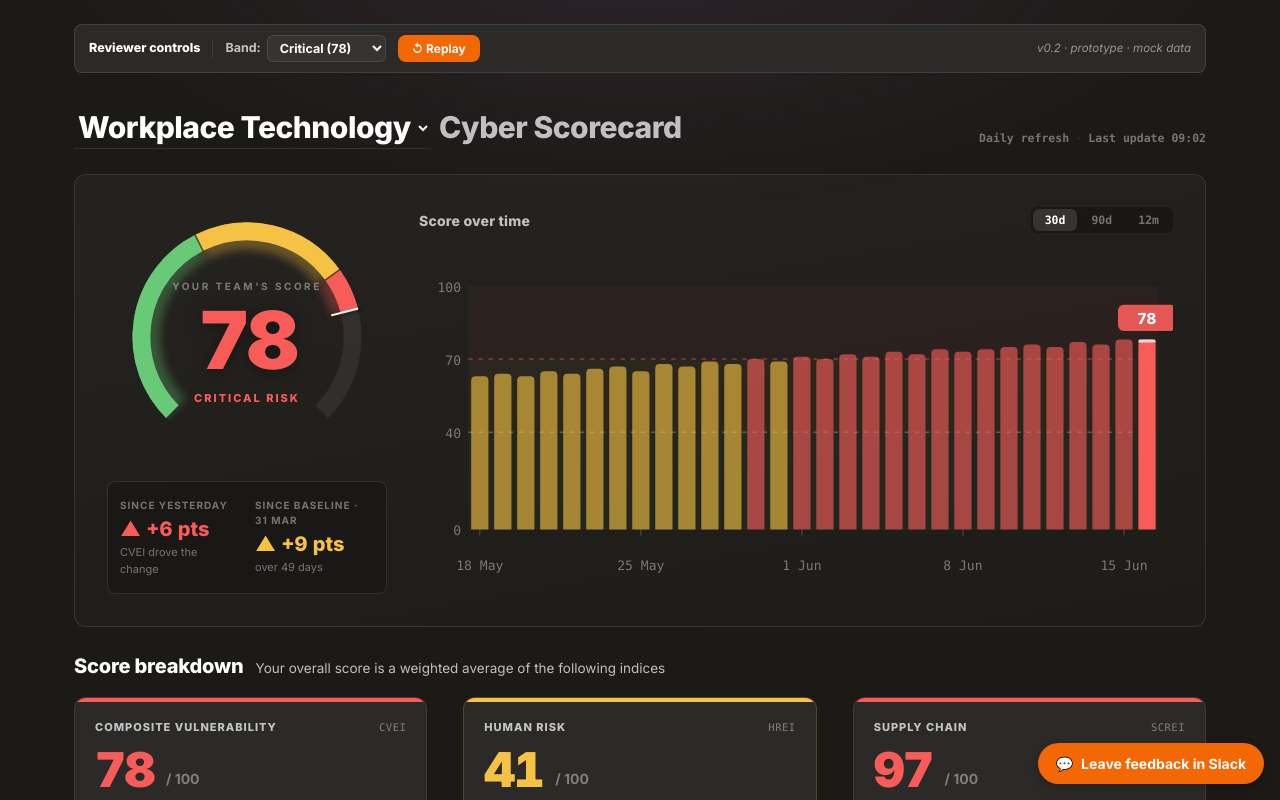
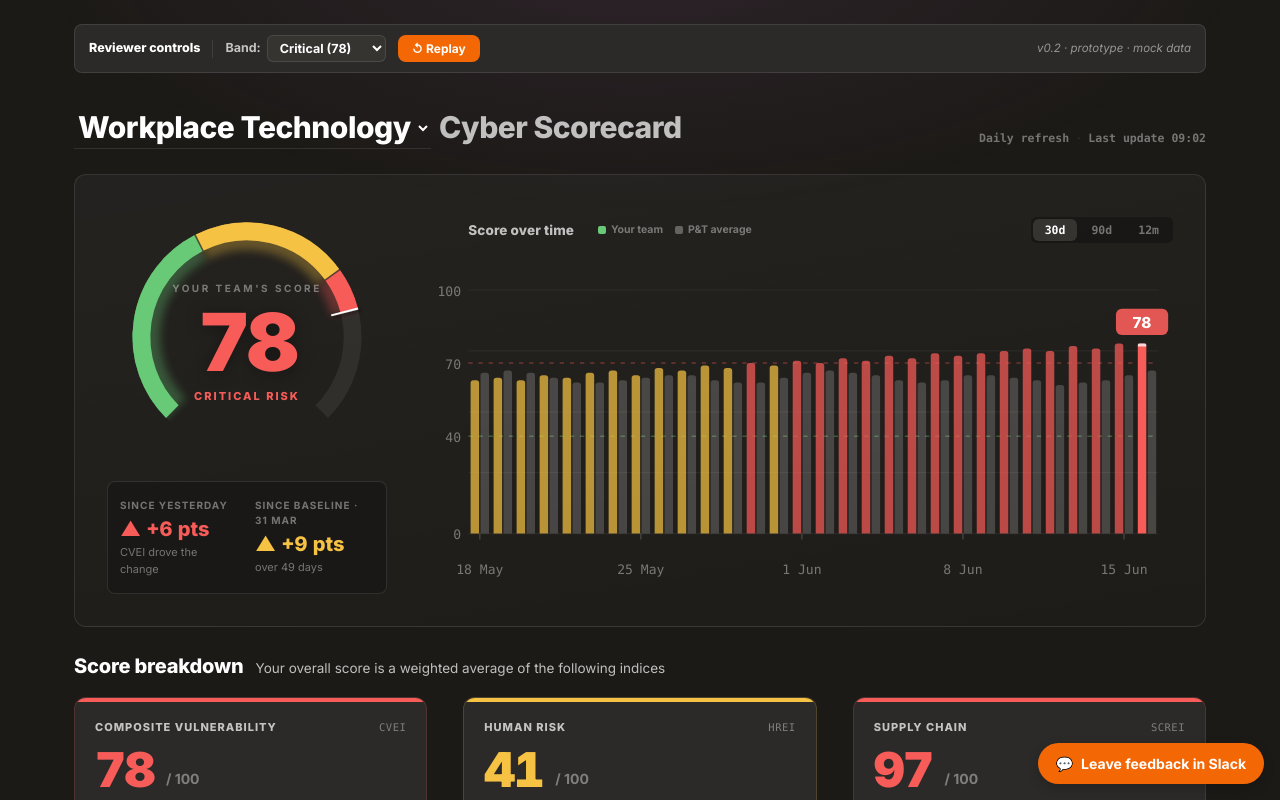
Before and after one commit to apradana/cyber-scorecard-prototype, a Vue app: page / in a window 1280 px wide. Both pictures are taken after a click on the button "Got it". Shown: the top 800 px of the page. Built offline with nearby package versions, Linux system fonts and the light colour scheme; a web font is replaced by a local one.

Commit message:
Round 7: dual-series bars, 90d fix, dial spacing, delta-stats alignment

```diff
--- a/src/components/RiskRing.vue
+++ b/src/components/RiskRing.vue
@@ -249,7 +249,7 @@ watch(() => props.score, (next) => {
   color: var(--content-disabled);
   text-transform: uppercase;
   font-weight: var(--fw-bold);
-  margin-bottom: 6px;
+  margin-bottom: 0;
 }
 .score-num {
   font-size: 80px;
@@ -261,12 +261,13 @@ watch(() => props.score, (next) => {
   text-shadow: 0 2px 16px rgba(0, 0, 0, 0.35);
   font-variant-numeric: tabular-nums;
   transition: color var(--t-fast) var(--ease-out);
+  margin-top: 6px;
 }
 .score-num.safe { color: var(--rag-safe); }
 .score-num.warn { color: var(--rag-warn); }
 .score-num.crit { color: var(--rag-crit); }
 .descriptor {
-  margin-top: 10px;
+  margin-top: 6px;
   font-size: 11px;
   letter-spacing: 2px;
   font-weight: var(--fw-extra-bold);
--- a/src/components/ScorecardOverview.vue
+++ b/src/components/ScorecardOverview.vue
@@ -153,7 +153,7 @@ function replayRev() {
 
           <!-- Right: bar chart -->
           <div class="chart-col">
-            <TrendBars :data="team.trendData!" />
+            <TrendBars :data="team.trendData!" :peer-average="team.comparison!.orgAverage" />
           </div>
         </div>
 
@@ -364,7 +364,7 @@ function replayRev() {
 .ring-wrap { flex-shrink: 0; }
 
 .delta-stats {
-  flex: 1;
+  margin-top: auto;
   display: flex;
   gap: var(--space-4);
   width: 100%;
--- a/src/components/TrendBars.vue
+++ b/src/components/TrendBars.vue
@@ -5,7 +5,10 @@ import { bandFor } from '../data/mockData'
 
 const props = defineProps<{
   data: TrendData
+  peerAverage?: number
 }>()
+
+const PEER_AVG = computed(() => props.peerAverage ?? 64)
 
 const PERIODS: TrendPeriod[] = ['30d', '90d', '12m']
 const PERIOD_DAYS: Record<TrendPeriod, number> = { '7d': 7, '30d': 30, '90d': 90, '12m': 365 }
@@ -13,18 +16,25 @@ const PERIOD_DAYS: Record<TrendPeriod, number> = { '7d': 7, '30d': 30, '90d': 90
 const period = ref<TrendPeriod>('30d')
 const scores = computed(() => props.data[period.value])
 
+// Peer average: flat baseline with minor sinusoidal noise
+const peerScores = computed(() =>
+  scores.value.map((_, i) => {
+    const noise = Math.round(Math.sin(i * 0.9 + 0.5) * 2 + Math.cos(i * 0.4) * 1)
+    return Math.max(10, Math.min(90, PEER_AVG.value + noise))
+  })
+)
+
 // ─── SVG canvas ────────────────────────────────────────────────────
 const W = 520
 const H = 220
 const PAD_L = 34
 const PAD_R = 10
 const PAD_T = 20
-const PAD_B = 32   // room for date labels
+const PAD_B = 32
 
 const CW = W - PAD_L - PAD_R
 const CH = H - PAD_T - PAD_B
 
-// ─── Helpers ───────────────────────────────────────────────────────
 function scoreToY(s: number): number {
   return PAD_T + CH - (s / 100) * CH
 }
@@ -32,10 +42,14 @@ function scoreToY(s: number): number {
 const REF_40_Y = computed(() => scoreToY(40))
 const REF_70_Y = computed(() => scoreToY(70))
 
-// ─── Bar geometry — gap = 1/3 of bar width (barW = 0.75 × slot) ────
+// ─── Grouped bar geometry ──────────────────────────────────────────
 const n = computed(() => scores.value.length)
 const slotW = computed(() => CW / n.value)
-const barW = computed(() => slotW.value * 0.75)
+
+// Each slot: 10% outer pad each side, 6% inner gap between the pair
+const outerPad  = computed(() => slotW.value * 0.10)
+const innerGap  = computed(() => slotW.value * 0.06)
+const barW      = computed(() => (slotW.value - 2 * outerPad.value - innerGap.value) / 2)
 
 interface Bar {
   x: number; y: number; h: number
@@ -43,25 +57,10 @@ interface Bar {
   color: string; opacity: number
 }
 
-const bars = computed<Bar[]>(() =>
-  scores.value.map((score, i) => {
-    const isLatest = i === scores.value.length - 1
-    const b = bandFor(score)
-    const color = b === 'safe' ? 'var(--rag-safe)' : b === 'warn' ? 'var(--rag-warn)' : 'var(--rag-crit)'
-    const h = Math.max(2, (score / 100) * CH)
-    return {
-      x: PAD_L + i * slotW.value + (slotW.value - barW.value) / 2,
-      y: PAD_T + CH - h,
-      h, score, isLatest, color,
-      opacity: isLatest ? 1 : 0.62,
-    }
-  })
-)
-
 // Top-rounded-only bar path
 function barPath(bx: number, by: number, bw: number, bh: number): string {
-  const r = Math.min(3, bh / 2)
-  if (r < 0.5) return `M ${bx},${by} h ${bw} v ${bh} h ${-bw} Z`
+  const r = Math.min(2, bh / 2, bw / 3)
+  if (r < 0.5) return `M ${bx},${by + bh} L ${bx},${by} L ${bx + bw},${by} L ${bx + bw},${by + bh} Z`
   return [
     `M ${bx},${by + bh}`,
     `L ${bx},${by + r}`,
@@ -73,9 +72,39 @@ function barPath(bx: number, by: number, bw: number, bh: number): string {
   ].join(' ')
 }
 
-const latest = computed(() => bars.value[bars.value.length - 1])
+const teamBars = computed<Bar[]>(() =>
+  scores.value.map((score, i) => {
+    const isLatest = i === scores.value.length - 1
+    const b = bandFor(score)
+    const color = b === 'safe' ? 'var(--rag-safe)' : b === 'warn' ? 'var(--rag-warn)' : 'var(--rag-crit)'
+    const h = Math.max(2, (score / 100) * CH)
+    const x = PAD_L + i * slotW.value + outerPad.value
+    return { x, y: PAD_T + CH - h, h, score, isLatest, color, opacity: isLatest ? 1 : 0.72 }
+  })
+)
 
-// ─── Date-based x-axis ticks every ~7 days ─────────────────────────
+const peerBars = computed<Bar[]>(() =>
+  peerScores.value.map((score, i) => {
+    const h = Math.max(2, (score / 100) * CH)
+    const x = PAD_L + i * slotW.value + outerPad.value + barW.value + innerGap.value
+    return { x, y: PAD_T + CH - h, h, score, isLatest: i === peerScores.value.length - 1, color: 'rgba(255,255,255,0.18)', opacity: 1 }
+  })
+)
+
+const latestTeam = computed(() => teamBars.value[teamBars.value.length - 1])
+
+// Gridlines at 0, 25, 50, 75, 100
+const gridLines = [0, 25, 50, 75, 100].map(s => ({ score: s, y: scoreToY(s) }))
+
+// Y-axis labels at band boundaries + extremes
+const yLabels = [
+  { score: 0,   label: '0' },
+  { score: 40,  label: '40' },
+  { score: 70,  label: '70' },
+  { score: 100, label: '100' },
+]
+
+// ─── Date-based x-axis ticks ─────────────────────────────────────────
 interface DateTick { x: number; label: string }
 
 const dateTicks = computed<DateTick[]>(() => {
@@ -83,12 +112,11 @@ const dateTicks = computed<DateTick[]>(() => {
   const totalDays = PERIOD_DAYS[period.value]
   const daysPerBar = totalDays / numBars
 
-  // Tick interval in bars: every 7 days, but at least every 2, at most every 4
   let barsPerTick: number
   if (period.value === '12m') {
-    barsPerTick = Math.max(1, Math.round(numBars / 4))   // ~quarterly
+    barsPerTick = Math.max(1, Math.round(numBars / 4))
   } else {
-    barsPerTick = Math.max(2, Math.round(7 / daysPerBar)) // every 7 days
+    barsPerTick = Math.max(2, Math.round(7 / daysPerBar))
   }
 
   const today = new Date()
@@ -105,27 +133,22 @@ const dateTicks = computed<DateTick[]>(() => {
     } else {
       label = d.toLocaleDateString('en-GB', { day: 'numeric', month: 'short' })
     }
-    // x center of bar i
     const x = PAD_L + i * slotW.value + slotW.value / 2
     ticks.push({ x, label })
   }
 
   return ticks
 })
-
-// ─── Y-axis labels ─────────────────────────────────────────────────
-const yLabels = [
-  { score: 0,   label: '0' },
-  { score: 40,  label: '40' },
-  { score: 70,  label: '70' },
-  { score: 100, label: '100' },
-]
 </script>
 
 <template>
   <div class="bars-wrap">
     <div class="bars-head">
       <span class="bars-label">Score over time</span>
+      <div class="bars-legend">
+        <span class="legend-item"><span class="legend-dot team" />Your team</span>
+        <span class="legend-item"><span class="legend-dot peer" />P&amp;T average</span>
+      </div>
       <div class="period-toggle" role="group" aria-label="Chart period">
         <button
           v-for="p in PERIODS"
@@ -141,58 +164,88 @@ const yLabels = [
       class="bars-svg"
       :aria-label="`Score trend over last ${period}`"
     >
-      <!-- Band zone fills -->
-      <rect :x="PAD_L" :y="PAD_T" :width="CW" :height="REF_70_Y - PAD_T"
-            fill="var(--rag-crit)" opacity="0.04" />
-      <rect :x="PAD_L" :y="REF_70_Y" :width="CW" :height="REF_40_Y - REF_70_Y"
-            fill="var(--rag-warn)" opacity="0.04" />
-      <rect :x="PAD_L" :y="REF_40_Y" :width="CW" :height="PAD_T + CH - REF_40_Y"
-            fill="var(--rag-safe)" opacity="0.04" />
+      <!-- Subtle horizontal gridlines -->
+      <line
+        v-for="gl in gridLines"
+        :key="gl.score"
+        :x1="PAD_L" :y1="gl.y"
+        :x2="W - PAD_R" :y2="gl.y"
+        stroke="var(--border-default)"
+        stroke-width="0.8"
+        opacity="0.5"
+      />
 
-      <!-- Threshold lines at 40 and 70 -->
+      <!-- Band threshold lines at 40 and 70 -->
       <line :x1="PAD_L" :y1="REF_40_Y" :x2="W - PAD_R" :y2="REF_40_Y"
-            stroke="var(--rag-safe)" stroke-width="1" stroke-dasharray="3 4" opacity="0.45" />
+            stroke="var(--rag-safe)" stroke-width="1" stroke-dasharray="3 4" opacity="0.35" />
       <line :x1="PAD_L" :y1="REF_70_Y" :x2="W - PAD_R" :y2="REF_70_Y"
-            stroke="var(--rag-crit)" stroke-width="1" stroke-dasharray="3 4" opacity="0.45" />
+            stroke="var(--rag-crit)" stroke-width="1" stroke-dasharray="3 4" opacity="0.35" />
 
       <!-- Y-axis labels -->
-      <text v-for="yl in yLabels" :key="yl.score"
-            :x="PAD_L - 5" :y="scoreToY(yl.score) + 4"
-            class="axis-label" text-anchor="end">{{ yl.label }}</text>
+      <text
+        v-for="yl in yLabels"
+        :key="yl.score"
+        :x="PAD_L - 5"
+        :y="scoreToY(yl.score) + 4"
+        class="axis-label"
+        text-anchor="end"
+      >{{ yl.label }}</text>
 
-      <!-- Bars (top corners rounded only) -->
-      <g v-for="(bar, i) in bars" :key="i">
+      <!-- Peer bars (drawn first, behind team bars) -->
+      <path
+        v-for="(bar, i) in peerBars"
+        :key="'p' + i"
+        :d="barPath(bar.x, bar.y, barW, bar.h)"
+        :fill="bar.color"
+        :opacity="bar.opacity"
+      />
+
+      <!-- Team bars -->
+      <g v-for="(bar, i) in teamBars" :key="'t' + i">
         <path
           :d="barPath(bar.x, bar.y, barW, bar.h)"
-          :fill="bar.color" :opacity="bar.opacity"
+          :fill="bar.color"
+          :opacity="bar.opacity"
         />
-        <path v-if="bar.isLatest"
-          :d="barPath(bar.x, bar.y, barW, 2)"
-          fill="white" opacity="0.75"
+        <!-- Latest bar: thin white highlight stripe at top -->
+        <path
+          v-if="bar.isLatest"
+          :d="barPath(bar.x, bar.y, barW, Math.min(2, bar.h))"
+          fill="white"
+          opacity="0.75"
         />
       </g>
 
-      <!-- Latest bar callout -->
-      <g v-if="latest">
+      <!-- Latest team score callout bubble -->
+      <g v-if="latestTeam">
         <rect
-          :x="latest.x + barW / 2 - 20"
-          :y="latest.y - 24"
-          width="40" height="18" rx="4"
-          :fill="latest.color" opacity="0.92"
+          :x="latestTeam.x + barW / 2 - 18"
+          :y="latestTeam.y - 24"
+          width="36" height="18" rx="4"
+          :fill="latestTeam.color" opacity="0.9"
         />
         <text
-          :x="latest.x + barW / 2"
-          :y="latest.y - 11"
-          class="callout-text" text-anchor="middle"
-        >{{ latest.score }}</text>
+          :x="latestTeam.x + barW / 2"
+          :y="latestTeam.y - 11"
+          class="callout-text"
+          text-anchor="middle"
+        >{{ latestTeam.score }}</text>
       </g>
 
       <!-- Date ticks on x-axis -->
-      <g v-for="(tick, i) in dateTicks" :key="i">
-        <line :x1="tick.x" :y1="PAD_T + CH" :x2="tick.x" :y2="PAD_T + CH + 4"
-              stroke="var(--content-disabled)" stroke-width="1" opacity="0.4" />
-        <text :x="tick.x" :y="H - 4"
-              class="axis-label" text-anchor="middle">{{ tick.label }}</text>
+      <g v-for="(tick, i) in dateTicks" :key="'dt' + i">
+        <line
+          :x1="tick.x" :y1="PAD_T + CH"
+          :x2="tick.x" :y2="PAD_T + CH + 4"
+          stroke="var(--content-disabled)"
+          stroke-width="1"
+          opacity="0.4"
+        />
+        <text
+          :x="tick.x" :y="H - 4"
+          class="axis-label"
+          text-anchor="middle"
+        >{{ tick.label }}</text>
       </g>
     </svg>
   </div>
@@ -208,17 +261,46 @@ const yLabels = [
 .bars-head {
   display: flex;
   align-items: center;
-  justify-content: space-between;
-  margin-bottom: 6px;
+  gap: var(--space-3);
+  margin-bottom: 4px;
+  margin-top: 10px;
+  padding-left: calc(34 / 520 * 100%);
   flex-shrink: 0;
 }
 
 .bars-label {
-  font-size: var(--text-sm);
+  font-size: 13.5px;
   color: var(--content-subtle);
   font-weight: var(--fw-extra-bold);
-  letter-spacing: 0.2px;
+  letter-spacing: 0.1px;
 }
+
+.bars-legend {
+  display: flex;
+  gap: var(--space-3);
+  align-items: center;
+  margin-right: auto;
+  margin-left: var(--space-3);
+}
+
+.legend-item {
+  display: flex;
+  align-items: center;
+  gap: 5px;
+  font-size: 10.5px;
+  color: var(--content-disabled);
+  font-weight: var(--fw-bold);
+}
+
+.legend-dot {
+  width: 8px;
+  height: 8px;
+  border-radius: 2px;
+  display: inline-block;
+  flex-shrink: 0;
+}
+.legend-dot.team { background: var(--rag-safe); }  /* updated per active band via team bar color */
+.legend-dot.peer { background: rgba(255,255,255,0.3); }
 
 .period-toggle {
   display: flex;
```
Also changed, not shown: src/data/mockData.ts (+27 -3 lines).
